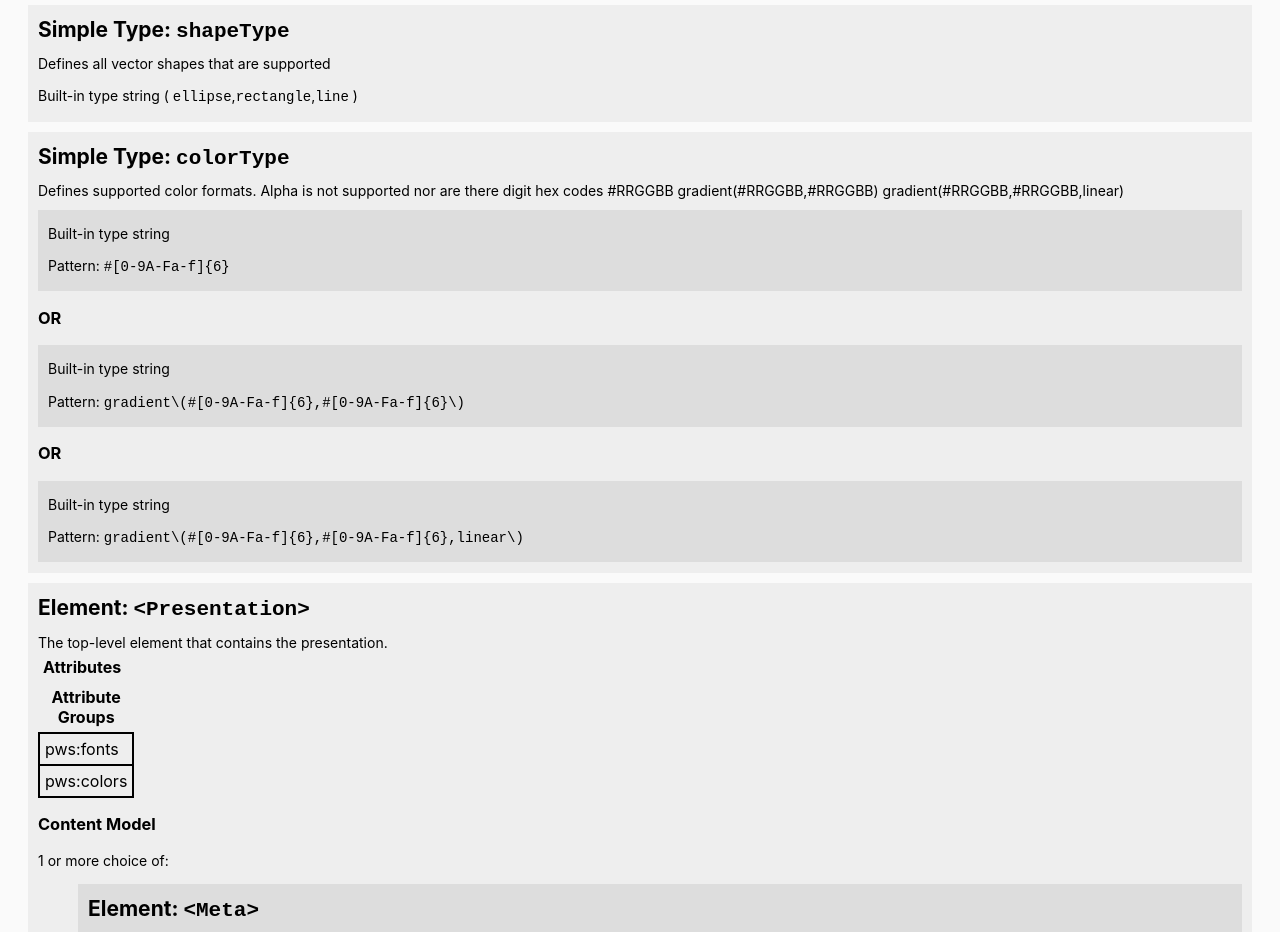
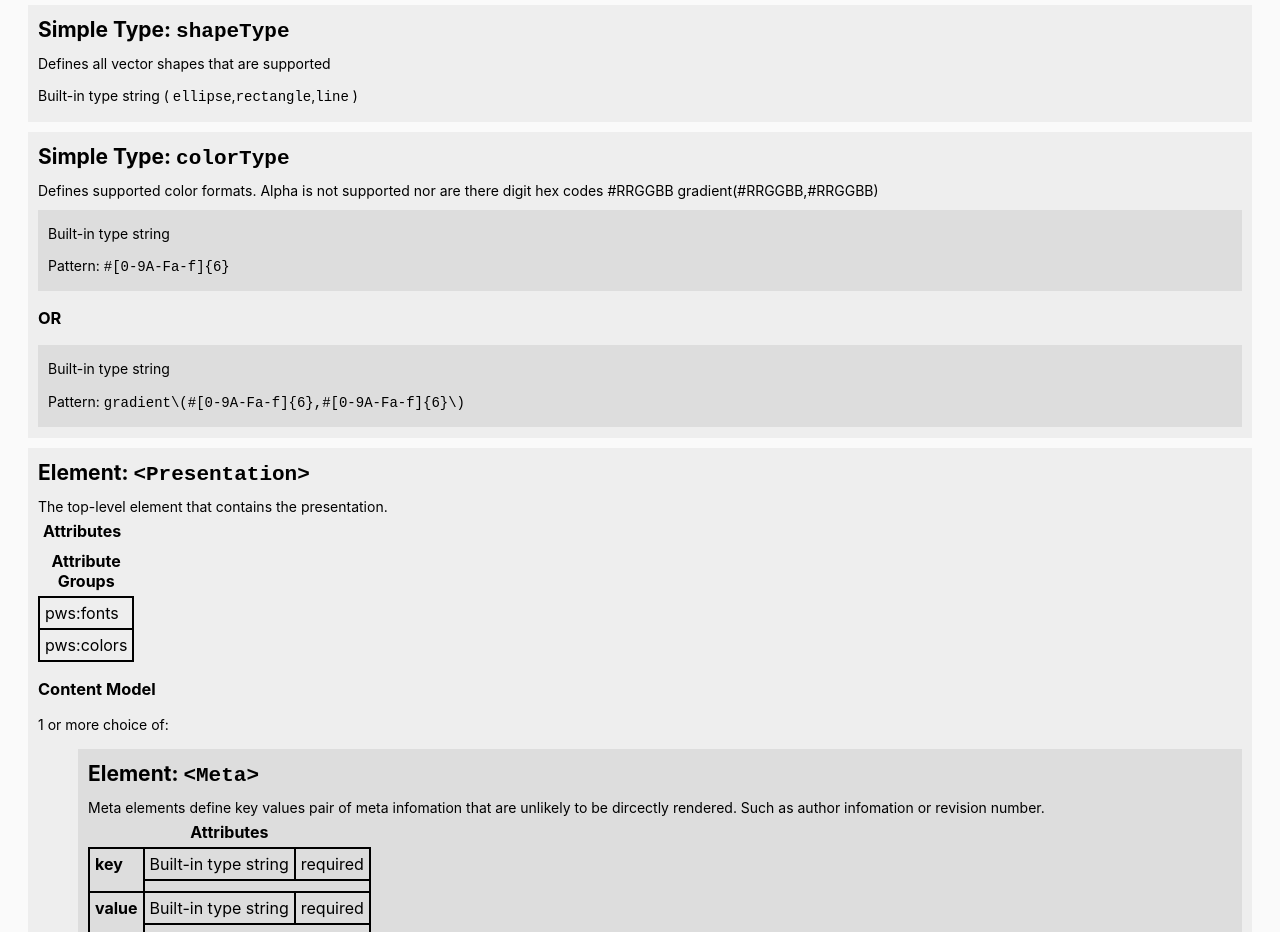
Before and after one commit to JRLabs-eng/SWEngPWS, a plain HTML site: page docs/index.html in a window 1280 px wide. Shown: the part 2020-2952 px from the top of the page. Drawn offline with Linux system fonts and the light colour scheme.

Commit message:
Remove 'linear' feature of gradient

```diff
--- a/docs/index.html
+++ b/docs/index.html
@@ -177,7 +177,6 @@
           Defines supported color formats. Alpha is not supported nor are there digit hex codes
          #RRGGBB
          gradient(#RRGGBB,#RRGGBB)
-         gradient(#RRGGBB,#RRGGBB,linear)
 
      <section>
             <p>Built-in type string</p>
@@ -186,10 +185,6 @@
 <section>
             <p>Built-in type string</p>
 <p>Pattern: <code>gradient\(#[0-9A-Fa-f]{6},#[0-9A-Fa-f]{6}\)</code></p>
-         </section><h3>OR</h3>
-<section>
-            <p>Built-in type string</p>
-<p>Pattern: <code>gradient\(#[0-9A-Fa-f]{6},#[0-9A-Fa-f]{6},linear\)</code></p>
          </section></section>
    <section><h2 id="element-type-Presentation">Element: <code>&lt;Presentation&gt;</code>
 </h2>
```
Also changed, not shown: 1 other file.
